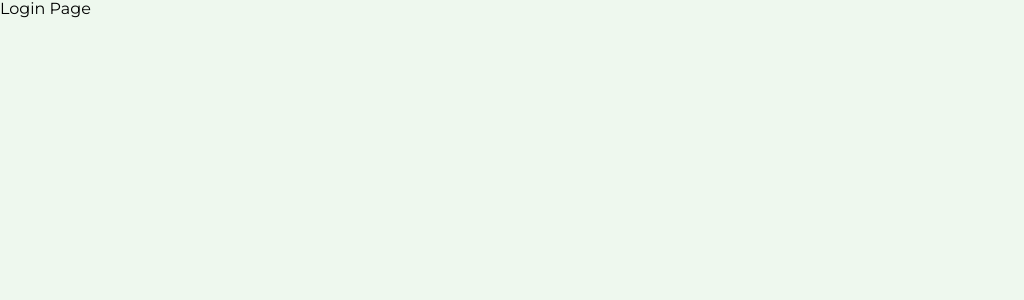
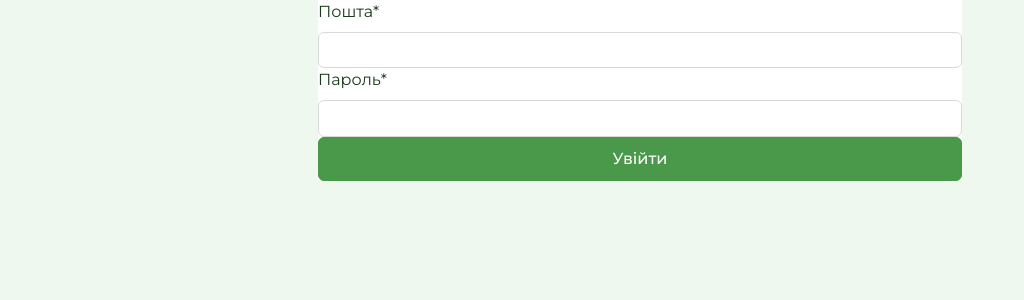
Before and after one commit to alina-hryhorenko/pryrodni-mandry-front, a Next.js app: page /auth/login in a window 1280 px wide. Shown: the top 300 px of the page, without its empty margins (0-1024 px from the left). Built offline with nearby package versions, Linux system fonts and the light colour scheme.

Commit message:
add login form with Formik and Yup validation

```diff
--- a/app/(auth routes)/auth/login/page.tsx
+++ b/app/(auth routes)/auth/login/page.tsx
@@ -1,3 +1,5 @@
+import LoginForm from '@/components/LoginForm/LoginForm';
+
 export default function LoginPage() {
-  return <h1>Login Page</h1>;
+  return <LoginForm />;
 }
--- /dev/null
+++ b/components/LoginForm/LoginForm.module.css
@@ -0,0 +1,54 @@
+.form {
+  max-width: 375px;
+  margin: 0 auto;
+  background-color: #fff;
+  display: flex;
+  flex-direction: column;
+}
+
+@media only screen and (min-width: 768px) {
+  .form {
+    max-width: 644px;
+  }
+}
+
+.label {
+  font-weight: 400;
+  font-size: 16px;
+  line-height: 1.5;
+  color: #1b391b;
+  margin-bottom: 8px;
+}
+
+.field {
+  border: 1px solid rgba(0, 0, 0, 0.15);
+  border-radius: 6px;
+  padding: 8px;
+  /* margin-bottom: 24px; */
+}
+
+.btn {
+  font-weight: 500;
+  font-size: 16px;
+  line-height: 1.5;
+  color: #fff;
+  border: 1px solid #4a9849;
+  border-radius: 6px;
+  padding: 6px 12px;
+  max-width: 375px;
+  height: 44px;
+  background-color: #4a9849;
+}
+
+@media only screen and (min-width: 768px) {
+  .btn {
+    max-width: 644px;
+  }
+}
+
+.error {
+  color: #e53935;
+  font-weight: 400;
+  font-size: 12px;
+  line-height: 1.5;
+}
--- /dev/null
+++ b/components/LoginForm/LoginForm.tsx
@@ -0,0 +1,72 @@
+'use client';
+
+import { ErrorMessage, Field, Form, Formik, FormikHelpers } from 'formik';
+import { useId } from 'react';
+import * as Yup from 'yup';
+import css from './LoginForm.module.css';
+
+const LoginFormSchema = Yup.object().shape({
+  email: Yup.string()
+    .email('Invalid email format')
+    .required('Email is required'),
+  password: Yup.string()
+    .min(6, 'Password must be at least 6 characters')
+    .required('Password is required'),
+});
+
+interface LoginFormValues {
+  email: string;
+  password: string;
+}
+
+const initialValues: LoginFormValues = {
+  email: '',
+  password: '',
+};
+
+export default function LoginForm() {
+  const handleSubmit = (
+    values: LoginFormValues,
+    actions: FormikHelpers<LoginFormValues>,
+  ) => {
+    console.log('Order data', values);
+    actions.resetForm();
+  };
+  const fieldId = useId();
+  return (
+    <Formik
+      initialValues={initialValues}
+      onSubmit={handleSubmit}
+      validationSchema={LoginFormSchema}
+    >
+      {/* Далі йдуть елементи форми */}
+      <Form className={css.form}>
+        {/* Поля */}
+        <label className={css.label} htmlFor={`${fieldId}-email`}>
+          Пошта*
+        </label>
+        <Field
+          className={css.field}
+          type="email"
+          name="email"
+          id={`${fieldId}-email`}
+        />
+        <ErrorMessage name="email" component="span" className={css.error} />
+
+        <label className={css.label} htmlFor={`${fieldId}-pass`}>
+          Пароль*
+        </label>
+        <Field
+          className={css.field}
+          type="password"
+          name="password"
+          id={`${fieldId}-pass`}
+        />
+        <ErrorMessage name="password" component="span" className={css.error} />
+        <button className={css.btn} type="submit">
+          Увійти
+        </button>
+      </Form>
+    </Formik>
+  );
+}
```
